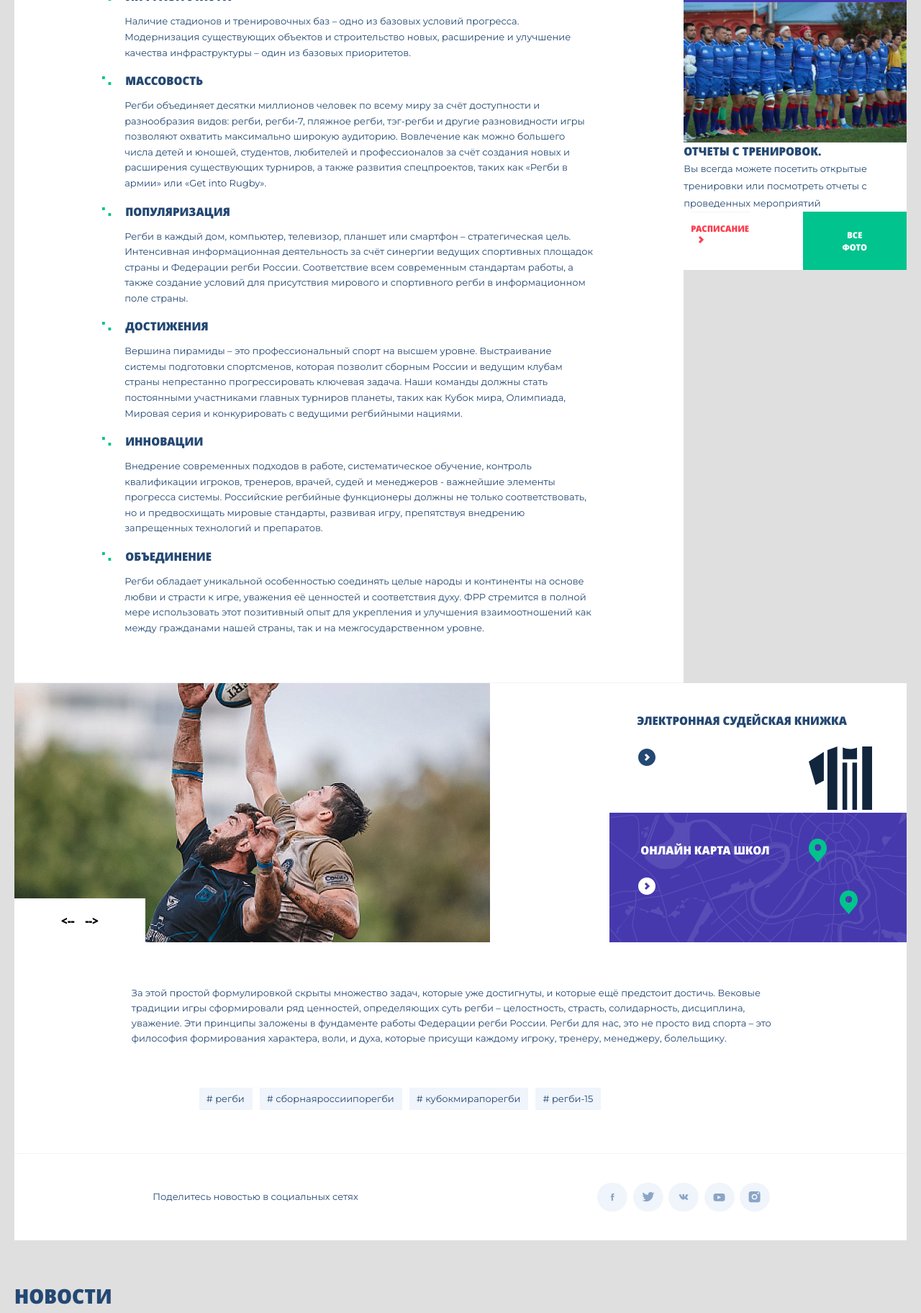
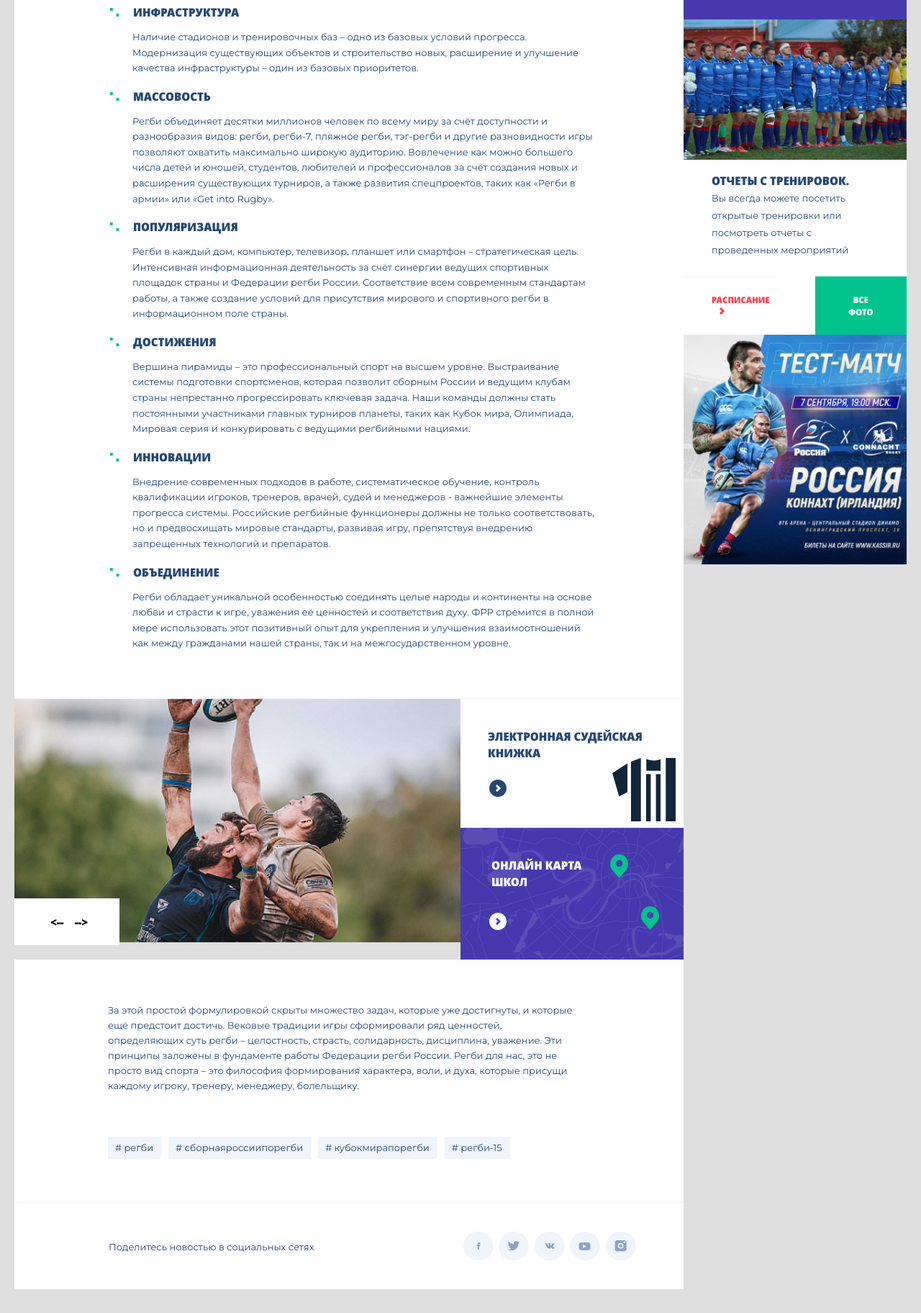
Before and after one commit to KirGlaz/regbi, a plain HTML site: page about.html in a window 1280 px wide. Shown: the part 683-2507 px from the top of the page at 72% size. Drawn offline with Linux system fonts and the light colour scheme.

Commit message:
two pages

```diff
--- a/about.html
+++ b/about.html
@@ -18,7 +18,7 @@
                 <div class="main-about__bg">
                     <img class="mainabout__bg--pic" src="./images/icons/logoBg.svg" />
                 </div>
-                <div class="container main-about__container">
+                <div class="container main-about__container grid">
                     <header class="header">
                         <div class="header__container">
                             <div class="header__container--left">
@@ -49,7 +49,7 @@
                         <nav class="nav nav-about">
                             <ul class="nav__list">
                                 <li class="nav__item nav-about__item">
-                                    <a href="" class="nav__link">Об академии</a>
+                                    <a href="" class="nav__link active-text">Об академии</a>
                                 </li>
 
                                 <li class="nav__item nav-about__item">
@@ -82,7 +82,7 @@
             </section>
 
             <section class="section about">
-                <div class="container about__container">
+                <div class="container about__container grid">
                     <div class="about__content">
                         <div class="about__title">
                             <div class="about__title--content">
@@ -217,7 +217,7 @@
                       <div class="sidebar-menu">
                         <ul class="sidebar-menu__list">
                             <li class="sidebar-menu__item">
-                                <a class="sidebar-menu__link">О нас</a>
+                                <a class="sidebar-menu__link active-text">О нас</a>
                             </li>
 
                             <li class="sidebar-menu__item">
@@ -259,76 +259,69 @@
                               <a class="reports-test">Расписание</a>
                           </div>
                           <div class="reports__other--right">
-                              <a class="btn">Все фото</a>
+                              <a class="btn btn__min">Все фото</a>
                           </div>
                         </div>
                     </div>
+                    </div>
+                    <div class="promo">
+                        <img class="promo__photo" src="./images/content/sidebar2.jpg">
                     </div>
                 </div>
             </section>
 
             <section class="section photo">
-              <div class="container photo__continer">
+                <div class="container photo__continer grid">
                     <div class="photo__content">
-                  <div class="photo__content--left">
+                        <div class="photos">
+                            <div class="photo-left">
                                 <div class="slider-photo">
                                     <ul class="slider-photo__list">
                                         <li class="slider-photo__item">
                                             <div class="slider-photo__img">
-                            <img
-                              class="slider-photo__img--pic"
-                              src="./images/content/slider-photo1.jpg"
-                            />
+                                                <img class="slider-photo__img--pic" src="./images/content/slider-photo1.jpg" />
                                             </div>
                                         </li>
                                     </ul>
                                     <div class="slider-photo__controls">
-                        <a class="arrow arrow__left"><--</a>
+                                        <a class="arrow arrow__left">
+                                            <--</a>
                                                 <a class="arrow arrow__right">--></a>
                                     </div>
                                 </div>
                             </div>
 
-                  <div class="photo__content--right">
+                            <div class="photo-right">
                                 <div class="referee-book referee-book__photo">
                                     <div class="referee-book__info">
                                         <h3 class="referee-book__title referee-book__photo--title">
                                             Электронная судейская книжка
                                         </h3>
-                        <div
-                          class="referee-book__content referee-book__photo--content"
-                        >
+                                        <div class="referee-book__content referee-book__photo--content">
                                             <a href="#" class="referee-book__subtract"></a>
 
-                          <img
-                            src="./images/icons/shirt.svg"
-                            class="referee-book__shirt referee-book__photo--shirt"
-                            alt=""
-                          />
+                                            <img src="./images/icons/shirt.svg" class="referee-book__shirt referee-book__photo--shirt" alt="" />
                                         </div>
                                     </div>
                                 </div>
                                 <div class="school-map school-map__photo">
                                     <div class="school-map__info school-map__photo--info">
-                        <h3 class="school-map__title">Онлайн карта школ</h3>
+                                        <h3 class="school-map__title school-map__title-photo ">Онлайн карта школ</h3>
                                         <div class="school-map__content school-map__photo--content">
                                             <a href="#" class="school-map__subtract"></a>
-                          <img
-                            class="school-map__drops school-map__photo--drops"
-                            src="./images/icons/mapDrops.svg"
-                          />
+                                            <img class="school-map__drops school-map__photo--drops" src="./images/icons/mapDrops.svg" />
                                         </div>
                                     </div>
                                 </div>
                             </div>
                         </div>
 
-                <div class="info__content">
-                    <div class="info__content--text">
-                            За этой простой формулировкой скрыты множество задач, которые уже достигнуты, и которые ещё предстоит достичь. Вековые традиции игры сформировали ряд ценностей, определяющих суть регби – целостность, страсть, солидарность, дисциплина, уважение. Эти принципы заложены в фундаменте работы Федерации регби России. Регби для нас, это не просто вид спорта – это философия формирования характера, воли, и духа, которые присущи каждому игроку, тренеру, менеджеру, болельщику.
+                        <div class="info-up">
+                            За этой простой формулировкой скрыты множество задач, которые уже достигнуты, и которые ещё предстоит достичь. Вековые традиции игры сформировали ряд ценностей, определяющих суть регби – целостность, страсть, солидарность, дисциплина, уважение. Эти принципы
+                            заложены в фундаменте работы Федерации регби России. Регби для нас, это не просто вид спорта – это философия формирования характера, воли, и духа, которые присущи каждому игроку, тренеру, менеджеру, болельщику.
                         </div>
 
-                    <div class="info__content--hashtags">
+                        <div class="info-down">
                             <div class="hashtag">
                                 <ul class="hashtag__list">
                                     <li class="hashtag__item">
@@ -354,7 +347,7 @@
             </section>
 
             <section class="section social">
-              <div class="container social__container">
+              <div class="container social__container grid">
                 <div class="social__content">
                   <div class="content-left">
                     <div class="social-title">
@@ -470,7 +463,7 @@
                                 </div>
 
                                 <div class="news__all">
-                                    <a class="btn">Все новости</a>
+                                    <a class="btn btn__min">Все новости</a>
                                 </div>
                             </div>
                         </div>
@@ -481,7 +474,7 @@
         </section>
 
         <section class="section footer footer__all">
-            <div class="container footer__container">
+            <div class="container footer__container grid">
                 <div class="footer__content grid">
                     <div class="footer__content--left">
                         <div class="footer-logo">
@@ -535,32 +528,32 @@
                     <div class="socials">
                         <ul class="socials__list">
                             <li class="socials__item">
-                                <a class="socials__list">
-                                    <img class="socials__link" src="./images/icons/fb.svg">
+                                <a class="socials__link">
+                                    <img class="socials__link--pic" src="./images/icons/fb.svg">
                                 </a>
                             </li>
 
                             <li class="socials__item">
-                                <a class="socials__list">
-                                    <img class="socials__link" src="./images/icons/tw.svg">
+                                <a class="socials__link">
+                                    <img class="socials__link--pic" src="./images/icons/tw.svg">
                                 </a>
                             </li>
 
                             <li class="socials__item">
-                                <a class="socials__list">
-                                    <img class="socials__link" src="./images/icons/vk.svg">
+                                <a class="socials__link">
+                                    <img class="socials__link--pic" src="./images/icons/vk.svg">
                                 </a>
                             </li>
 
                             <li class="socials__item">
-                                <a class="socials__list">
-                                    <img class="socials__link" src="./images/icons/you.svg">
+                                <a class="socials__link">
+                                    <img class="socials__link--pic" src="./images/icons/you.svg">
                                 </a>
                             </li>
 
                             <li class="socials__item">
-                                <a class="socials__list">
-                                    <img class="socials__link" src="./images/icons/inst.svg">
+                                <a class="socials__link">
+                                    <img class="socials__link--pic" src="./images/icons/inst.svg">
                                 </a>
                             </li>
                         </ul>
--- a/css/block/about.scss
+++ b/css/block/about.scss
@@ -1,8 +1,6 @@
 .about {
-    grid-column: 1/10;
     &__content {
         grid-column: 1/10;
-        width: 100%;
         background: white;
         margin-top: -67px;
         padding-bottom: 47px;
@@ -13,12 +11,10 @@
         text-transform: uppercase;
         font-style: normal;
         font-weight: 900;
-        width: 100%;
         border-bottom: 1px solid #f0f4fb;
         margin-bottom: 39px;
         padding-bottom: 38px;
         &--content {
-            width: 100%;
             display: flex;
             flex-direction: column;
             justify-content: center;
@@ -27,7 +23,6 @@
         }
     }
     &__text {
-        width: 100%;
         display: flex;
         flex-direction: column;
         justify-content: center;
@@ -57,7 +52,7 @@
 }
 
 .region {
-    width: 73.74%;
+    padding: 0px 123px 0px 133px;
     display: flex;
     justify-content: center;
     align-items: center;
@@ -80,7 +75,6 @@
         }
     }
     &__text {
-        width: 95.34%;
         margin-left: 31px;
         line-height: 166%;
     }
--- a/css/block/base.scss
+++ b/css/block/base.scss
@@ -119,6 +119,9 @@ img {
 }
 
 .btn {
+    &__min {
+        padding: 24px 40px 23px 40px;
+    }
     padding: 24px 55px 23px 55px;
     color: white;
     font-family: Noto Sans Display;
@@ -136,3 +139,7 @@ img {
 .about__container {
     display: flex;
 }
+
+.active-text {
+    color: #FB3D4E;
+}
--- a/css/block/photo.scss
+++ b/css/block/photo.scss
@@ -1,27 +1,51 @@
-.photo {
+.photo__content {
     grid-column: 1/10;
-    &__content {
-        background: white;
-        display: flex;
-        grid-column: 1/10;
-        width: 100%;
-        &--left {
-            width: 66.77%;
-        }
-        &--right {
-            width: 33.33%;
-        }
-    }
+}
+
+.photos {
+    grid-column: 1/10;
+    display: grid;
+    grid-template-columns: 1fr 1fr 1fr
+}
+
+.photo-left {
+    grid-column: 1/3;
+}
+
+.photo-right {
+    grid-column: 3/4;
+}
+
+.info-up,
+.info-down {
+    background: white;
+    grid-column: 1/10;
+}
+
+.info-up,
+.info-down {
+    padding: 60px 146px 60px 130px;
+    font-family: Montserrat;
+    font-style: normal;
+    font-weight: normal;
+    line-height: 161%;
+    font-size: 13px;
+    color: #244873;
+    background: white;
+}
+
+.info-down {
+    padding: 0px 146px 60px 130px;
+    border-bottom: 1px solid #f0f4fb;
 }
 
 .slider-photo {
     position: relative;
     &__controls {
+        padding: 22px 44px 20px 50px;
         position: absolute;
-        width: 22%;
-        height: 17%;
         background: white;
-        top: 83.1%;
+        top: 82.1%;
         display: flex;
         justify-content: center;
         align-items: center;
@@ -36,8 +60,6 @@
 
 .referee-book__photo,
 .school-map__photo {
-    width: 100%;
-    height: 50%;
     &--content {
         margin-top: 2%;
     }
@@ -45,8 +67,7 @@
 
 .school-map__photo {
     &--info {
-        width: 100%;
-        height: 100%;
+        padding-bottom: 35px;
     }
     &--drops {
         top: 20%;
@@ -54,39 +75,14 @@
     }
 }
 
+.school-map__title-photo {
+    padding: 41px 33px 27px 43px;
+}
+
 .referee-book__photo {
     &--shirt {
-        top: 55%;
-        left: 67%;
-    }
-}
-
-.info {
-    grid-column: 1/10;
-    &__content {
-        padding-top: 60px;
-        padding-bottom: 60px;
-        font-family: Montserrat;
-        font-style: normal;
-        font-weight: normal;
-        line-height: 161%;
-        font-size: 13px;
-        color: #244873;
-        grid-column: 1/10;
-        width: 100%;
-        background: white;
-        border-bottom: 1px solid #f0f4fb;
-        display: flex;
-        flex-direction: column;
-        justify-content: center;
-        align-items: center;
-        &--text {
-            width: 73.74%;
-            margin-bottom: 58px;
-        }
-        &--hashtags {
-            margin-right: 168px;
-        }
+        top: 46%;
+        left: 68%;
     }
 }
 
@@ -95,7 +91,7 @@
         display: flex;
     }
     &__item {
-        background: #F0F4FB;
+        background: #f0f4fb;
         padding: 5px 11px 5px 10px;
         margin-right: 10px;
         &:last-child {
--- a/css/block/sidebar.scss
+++ b/css/block/sidebar.scss
@@ -1,12 +1,12 @@
 .sidebar {
+    grid-column: 10/13;
     margin-top: -67px;
-    width: 33.29%;
-    //background: #ffffff;
     z-index: 2;
 }
 
 .sidebar-menu {
-    width: 100%;
+    padding-left: 41px;
+    padding-right: 82px;
     font-family: Noto Sans Display;
     font-style: normal;
     font-weight: 900;
@@ -20,7 +20,6 @@
     align-items: center;
     justify-content: center;
     &__list {
-        width: 75.76%;
         padding-top: 41px;
         padding-bottom: 20px;
     }
@@ -39,16 +38,15 @@
 }
 
 .reports {
-    width: 100%;
     display: flex;
     flex-direction: column;
     align-items: center;
     justify-content: center;
     &__content {
-        width: 100%;
         background: #fff;
     }
     &__name {
+        padding: 17px 37px 25px 39px;
         line-height: 150%;
         color: #244873;
         &--title {
@@ -68,15 +66,13 @@
     &__other {
         display: flex;
         &--left {
-            margin-left: 10px;
+            padding-left: 39px;
             border-top: 1px solid #f0f4fb;
             display: flex;
             align-items: center;
-            width: 32%;
-            height: 63px;
         }
         &--right {
-            margin-left: 73px;
+            margin-left: 52px;
         }
     }
 }
--- a/css/block/social.scss
+++ b/css/block/social.scss
@@ -1,5 +1,4 @@
 .social {
-    grid-column: 1/10;
     font-family: Montserrat;
     font-style: normal;
     font-weight: normal;
@@ -10,27 +9,14 @@
     &__content {
         background: white;
         display: flex;
-        justify-content: center;
-        align-items: center;
         grid-column: 1/10;
-        width: 100%;
+        padding-bottom: 40px;
+        padding-top: 40px;
     }
 }
 
-.social-title {
-    &__head {
-        margin-left: 50px;
-    }
-}
-
-.content-left,
-.content-right {
-    width: 50%;
-    display: flex;
-    justify-content: center;
-    align-items: center;
-    padding-bottom: 40px;
-    padding-top: 40px;
+.content-left {
+    padding: 12px 207px 9px 131px;
 }
 
 .soc {
```
Also changed, not shown: css/block/footer.scss (+9 -5 lines), index.html (+14 -14 lines), css/main.css, images/content/sidebar2.jpg (added). Lines whose indentation alone changed are shown as unchanged.
